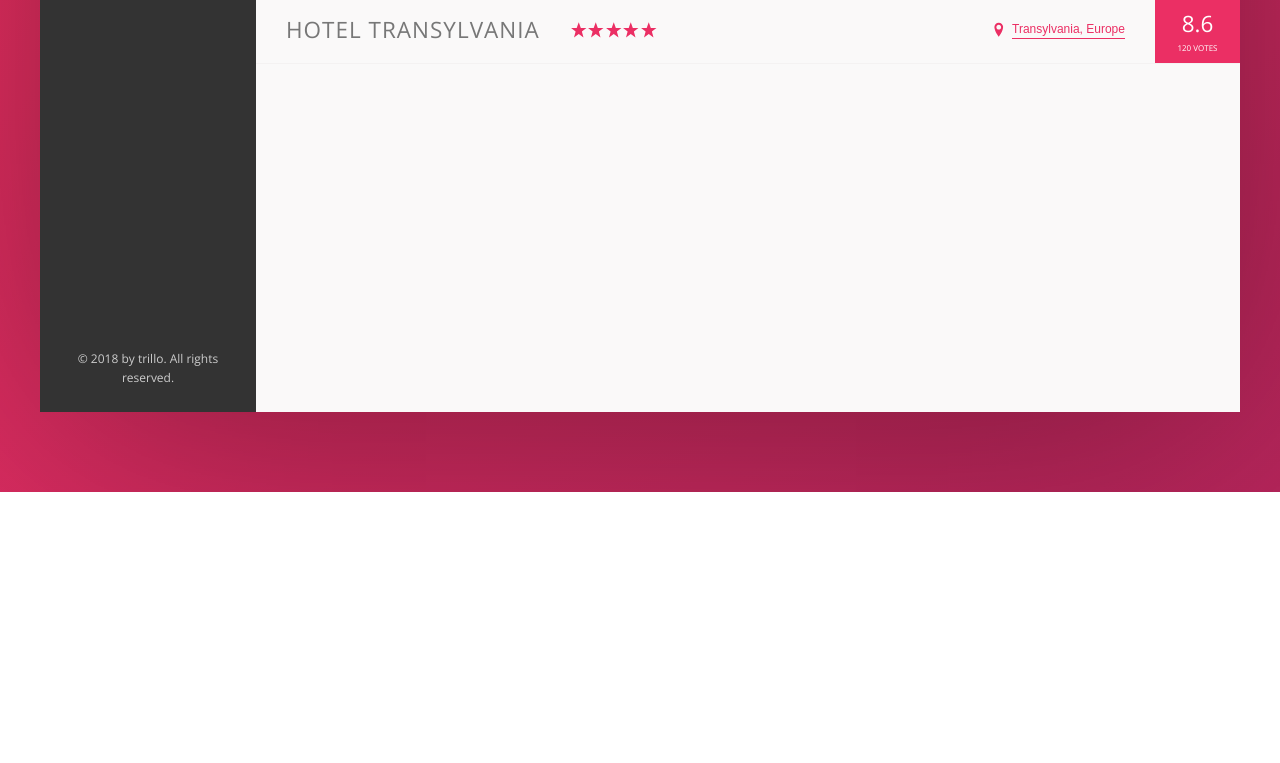
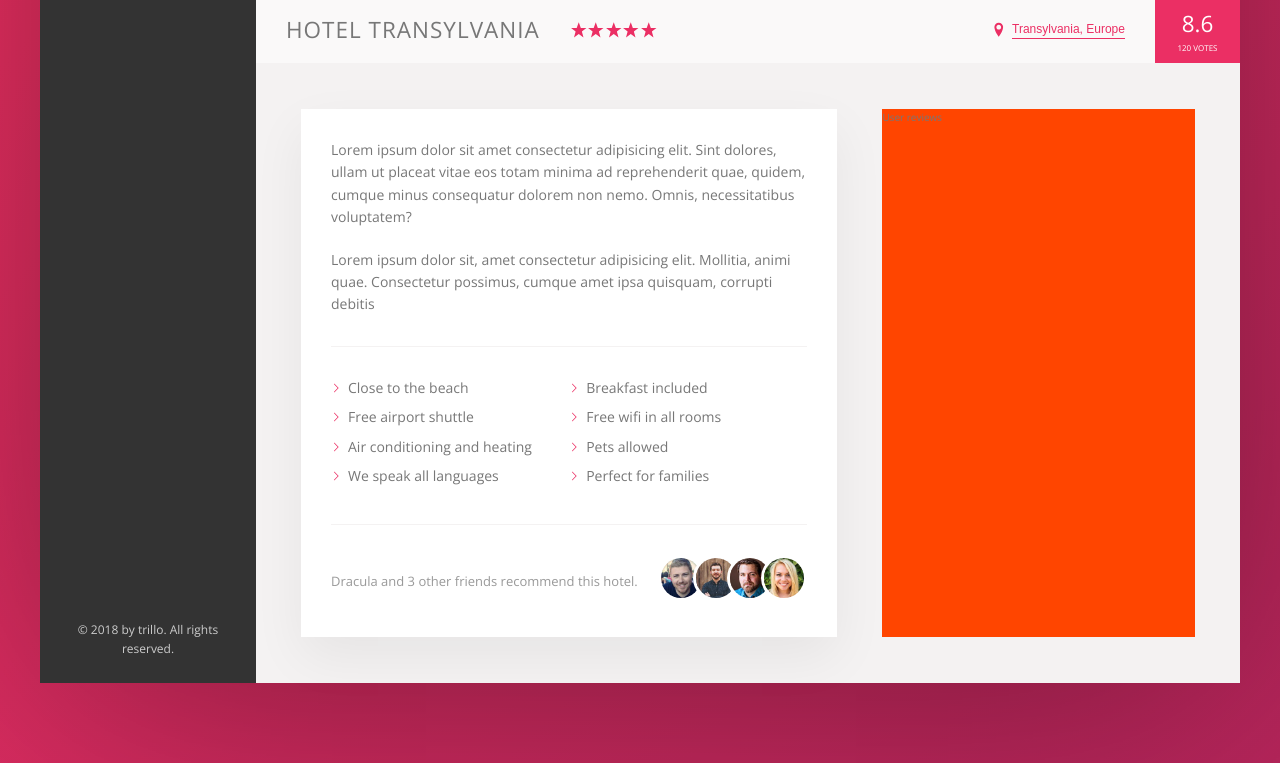
Before and after one commit to bhosaleT/trillo-advancedCSS-flexbox, a website: page index.html in a window 1280 px wide. Shown: the part 538-1301 px from the top of the page. Before the commit the page ends 1030 px from the top, so only its background shows below. Drawn offline with nearby package versions, Linux system fonts and the light colour scheme.

Commit message:
designed details section

```diff
--- a/index.html
+++ b/index.html
@@ -132,6 +132,45 @@
                         <div class="overview__rating-count">120 votes</div>
                     </div>
                 </div>
+
+                <div class="detail">
+                    <div class="description">
+                        <p class="paragraph">
+                            Lorem ipsum dolor sit amet consectetur adipisicing elit. Sint dolores, ullam ut placeat
+                            vitae eos totam minima ad reprehenderit quae, quidem, cumque minus consequatur dolorem non
+                            nemo. Omnis, necessitatibus voluptatem?
+                        </p>
+                        <p class="paragraph">
+                            Lorem ipsum dolor sit, amet consectetur adipisicing elit. Mollitia, animi quae. Consectetur
+                            possimus, cumque amet ipsa quisquam, corrupti debitis
+                        </p>
+                        <ul class="list">
+                            <li class="list__item">Close to the beach</li>
+                            <li class="list__item">Breakfast included</li>
+                            <li class="list__item">Free airport shuttle</li>
+                            <li class="list__item">Free wifi in all rooms</li>
+                            <li class="list__item">Air conditioning and heating</li>
+                            <li class="list__item">Pets allowed</li>
+                            <li class="list__item">We speak all languages</li>
+                            <li class="list__item">Perfect for families</li>
+                        </ul>
+
+                        <div class="recommend">
+                            <p class="recommend__count">
+                              Dracula and 3 other friends recommend this hotel.
+                            </p>
+                            <div class="recommend__friends">
+                                <img src="img/user-3.jpg" alt="Friend 1" class="recommend__photo">
+                                <img src="img/user-4.jpg" alt="Friend 2" class="recommend__photo">
+                                <img src="img/user-5.jpg" alt="Friend 3" class="recommend__photo">
+                                <img src="img/user-6.jpg" alt="Friend 4" class="recommend__photo">
+                            </div>
+                        </div>
+                    </div>
+                    <div class="user-reviews">
+                        User reviews
+                    </div>
+                </div>
             </main>
         </div>
     </div>
--- a/sass/_base.scss
+++ b/sass/_base.scss
@@ -31,6 +31,10 @@ Grey dark 3: #999
   --color-grey-dark-3: #999;
 
   --shadow-dark-large:  0 2rem 60rem rgba(0, 0, 0, 0.4);
+  --shadow-dark-small: 0 2rem 5rem rgba(0, 0, 0, 0.06);
+
+  --line:  1px solid var(--color-grey-light-2);
+
 }
 
 * {
--- a/sass/_component.scss
+++ b/sass/_component.scss
@@ -198,7 +198,7 @@
 //Hotel overview
 .overview {
   display: flex;
-  border-bottom: 1px solid var(--color-grey-light-2);
+  border-bottom: var(--line);
   align-items: center;
 
   &__heading {
@@ -291,3 +291,75 @@
     box-shadow: none;
   }
 }
+
+///////////////////////////////////////// DETAIL ///////////////////////////////////////////
+
+/*************** Paragraph **********/
+.paragraph:not(:last-of-type) {
+  margin-bottom: 2rem;
+}
+
+/*************** List **********/
+.list {
+  list-style: none;
+  margin: 3rem 0;
+  padding: 3rem 0;
+  border-top: var(--line);
+  border-bottom: var(--line);
+
+  display: flex;
+  flex-wrap: wrap;
+
+  /* all of the items should take 50% space of the alloted space */
+  &__item {
+    flex: 0 0 50%;
+    margin-bottom: 0.7rem;
+  }
+
+  &__item::before {
+    content: "";
+    display: inline-block;
+    height: 1rem;
+    width: 1rem;
+    margin-right: 0.7rem;
+
+    //older broswes
+    //   background-image: url(../img/chevron-thin-right.svg);
+    //   background-size: cover;
+
+    //Newer browsers - masks
+    background-color: var(--color-primary);
+    -webkit-mask-image: url(../img/chevron-thin-right.svg);
+    -webkit-mask-size: cover;
+
+    mask-image: url(../img/chevron-thin-right.svg);
+    mask-size: cover;
+  }
+}
+
+/*************** Recommend **********/
+.recommend {
+  font-size: 1.3rem;
+  color: var(--color-grey-dark-3);
+  display: flex;
+  align-items: center;
+
+
+  &__count {
+      margin-right: auto;
+  }
+
+  &__friends {
+  }
+
+  &__photo {
+      box-sizing: content-box;
+    height: 4rem;
+    width: 4rem;
+    border-radius: 50%;
+    &:not(:last-child) {
+      margin-right: -1.5rem;
+    }
+    border: 3px solid white;
+  }
+}
--- a/sass/_layout.scss
+++ b/sass/_layout.scss
@@ -11,7 +11,7 @@
   font-size: 1.4rem;
   height: 7rem;
   background-color: white;
-  border-bottom: 1px solid var(--color-grey-light-2);
+  border-bottom: var(--line);
 
   display: flex;
   justify-content: space-between;
@@ -32,7 +32,27 @@
 }
 
 .hotel-view {
-//   background-color: orange;
+  //   background-color: orange;
   flex: 1;
-  height: 80rem;
 }
+
+.detail {
+  display: flex;
+  padding: 4.5rem;
+  background-color: var(--color-grey-light-2);
+  border-bottom: var(--line);
+}
+
+.description {
+  font-size: 1.4rem;
+  background-color: #fff;
+  box-shadow: var(--shadow-dark-small);
+  padding: 3rem;
+  flex: 0 0 60%;
+  margin-right: 4.5rem;
+}
+
+.user-reviews {
+  background-color: orangered;
+  flex: 1;
+}
```
Also changed, not shown: css/style.css.
